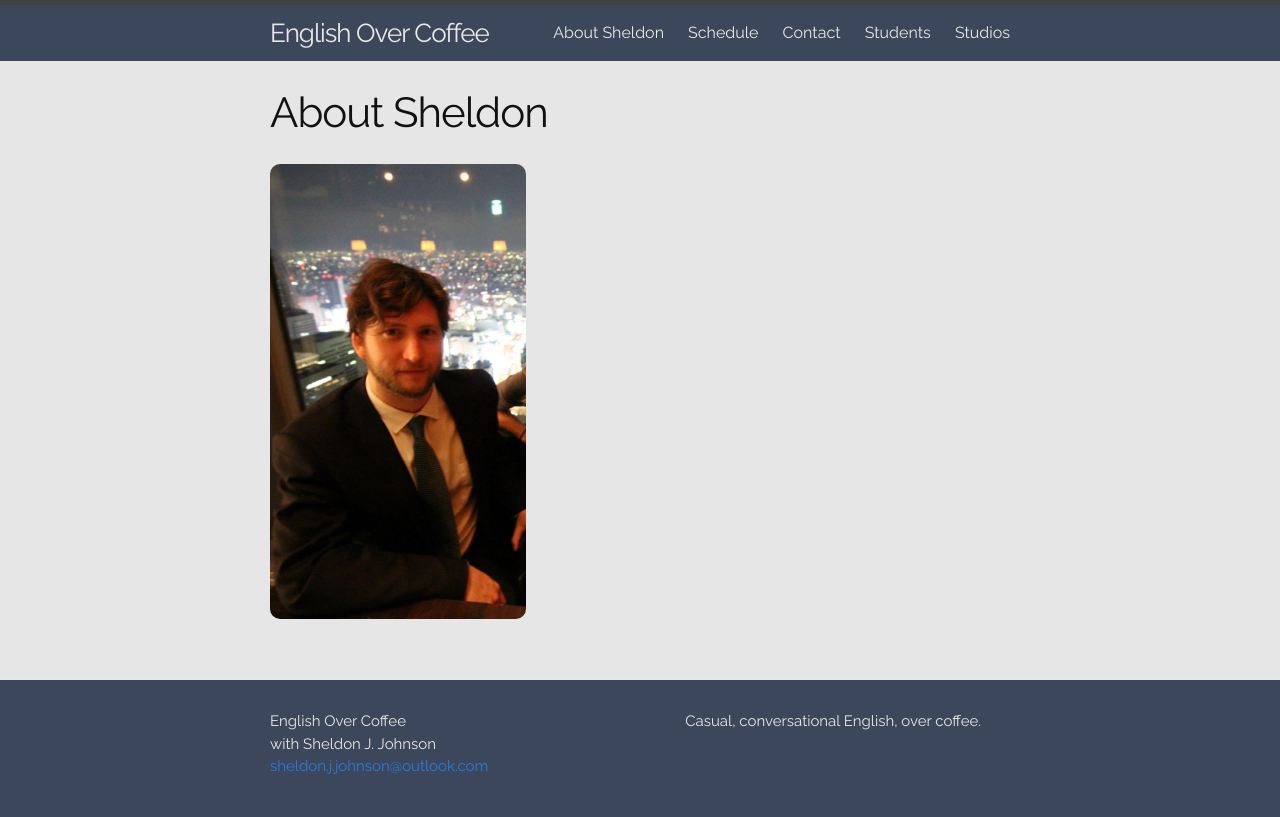
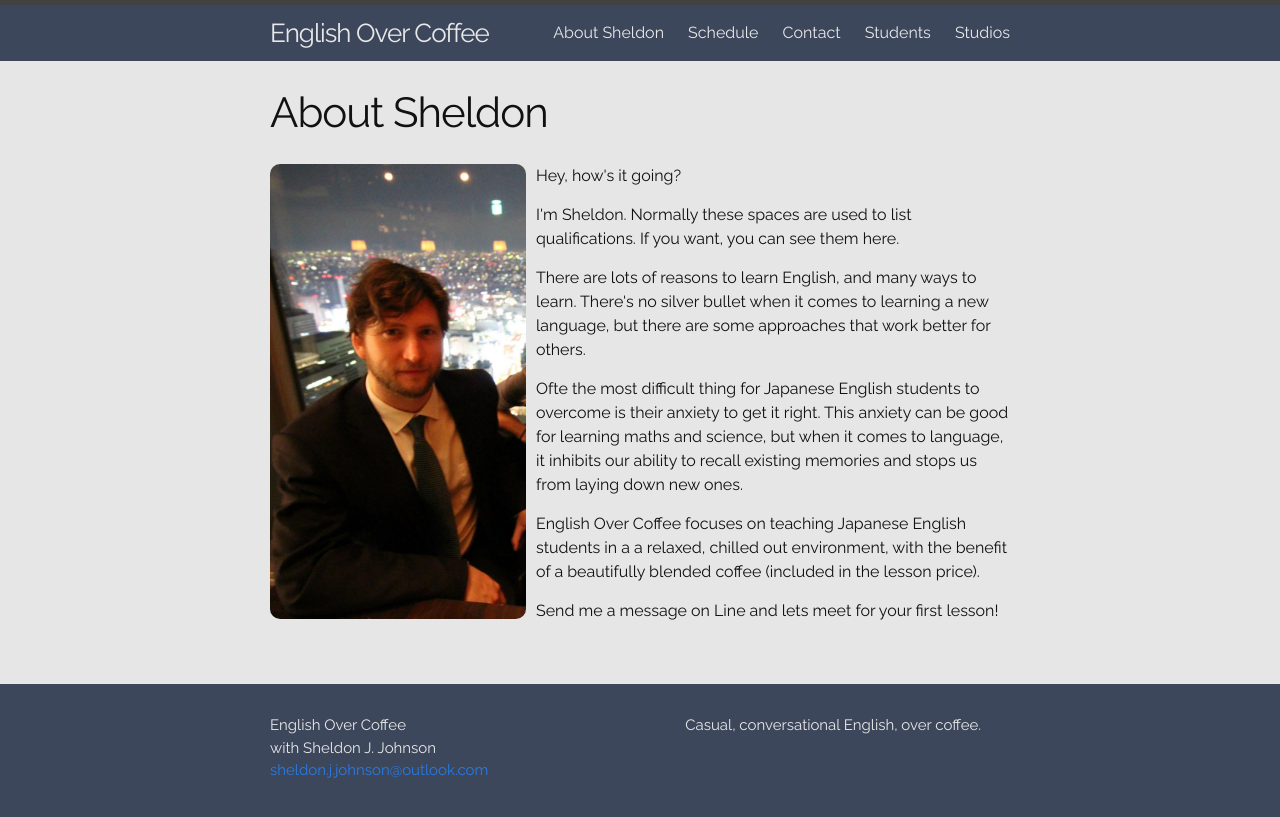
Before and after one commit to drzel/old-website, a Jekyll site: the page built from about.html, in a window 1280 px wide. Shown: the top 817 px of the page. Built offline with Jekyll 4.4.1, drawn with Linux system fonts in a browser that asks for light colours.

Commit message:
add about content

```diff
--- a/about.html
+++ b/about.html
@@ -3,8 +3,19 @@ layout: page
 title: About Sheldon
 ---
 
-<div class="about-sheldon">
+<div class="about-page">
+
 	<div class="profile-pic-container">
 		<img src="images/profile.png" />
 	</div>
+
+	<div class="about-body">
+		<p>Hey, how's it going?</p>
+		<p>I'm Sheldon. Normally these spaces are used to list qualifications. If you want, you can see them here.</p>
+		<p>There are lots of reasons to learn English, and many ways to learn. There's no silver bullet when it comes to learning a new language, but there are some approaches that work better for others.</p>
+		<p>Ofte the most difficult thing for Japanese English students to overcome is their anxiety to get it right. This anxiety can be good for learning maths and science, but when it comes to language, it inhibits our ability to recall existing memories and stops us from laying down new ones.</p>
+		<p>English Over Coffee focuses on teaching Japanese English students in a a relaxed, chilled out environment, with the benefit of a beautifully blended coffee (included in the lesson price).</p>
+		<p>Send me a message on Line and lets meet for your first lesson!</p>
+	</div>
+
 </div>
--- a/css/main.scss
+++ b/css/main.scss
@@ -50,8 +50,10 @@ $on-laptop:         800px;
 
 // My CSS stuff
 .profile-pic-container {
+	float: left;
     border-radius: 10px;
     overflow: hidden;
     width: 256px;
     max-width: 50%;
+    margin-right: 10px;
 }
```
